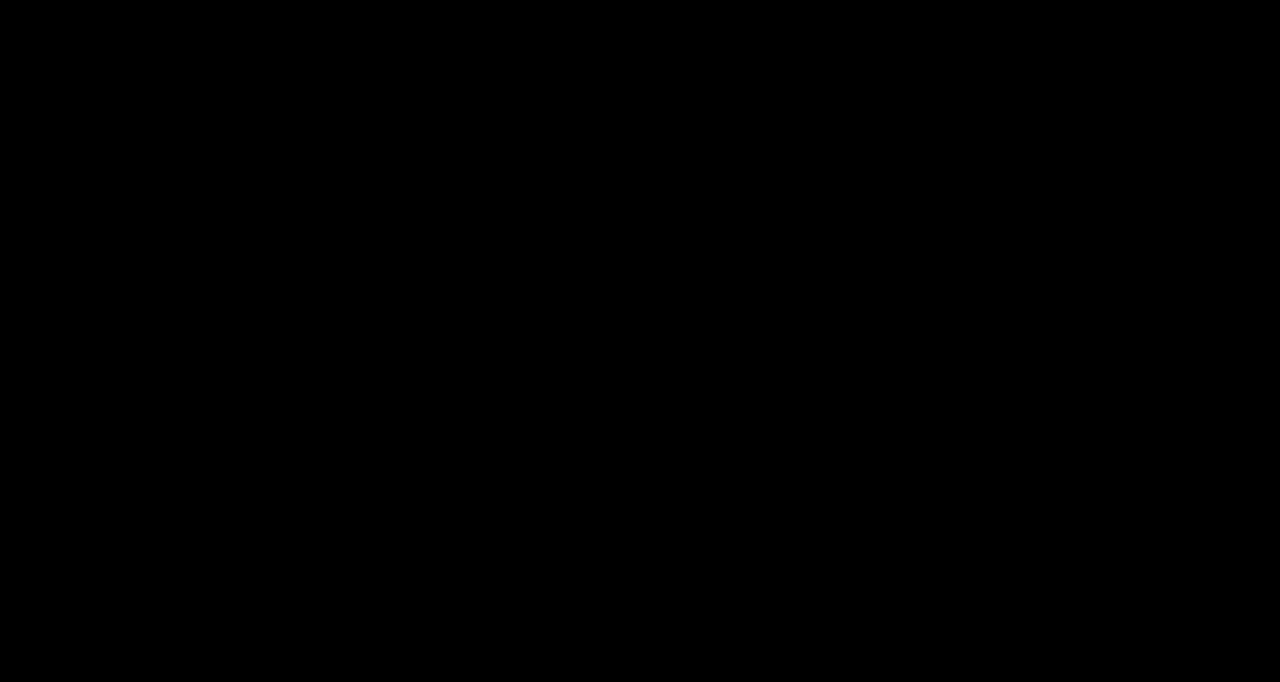
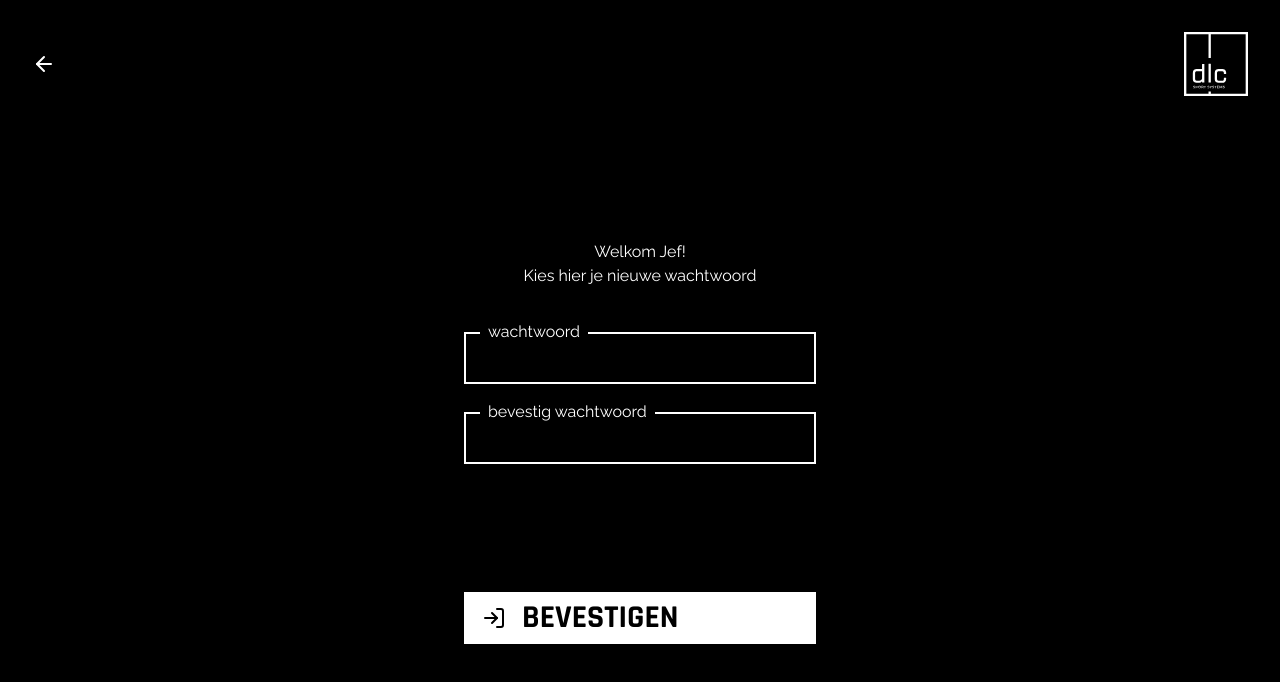
Before and after one commit to QuintenMuyllaert/DLC-Industry_Project, a React (Vite) app in the folder Frontend/: page /changepassword in a window 1280 px wide. Before the commit this address had no page. Shown: the top 682 px of the page. Built offline with nearby package versions, Linux system fonts and the light colour scheme.

Commit message:
💄 Created change password on first login page + desgin

```diff
--- a/Frontend/src/App.tsx
+++ b/Frontend/src/App.tsx
@@ -12,6 +12,7 @@ import Spectate from "./pages/Spectate";
 
 import "./style/screen.scss";
 import Manual from "./pages/Manual";
+import ChangePassword from "./pages/ChangePassword";
 
 export const App = () => {
 	return (
@@ -20,6 +21,7 @@ export const App = () => {
 				<Routes>
 					<Route path="/" element={<Root />} />
 					<Route path="/login" element={<Login />} />
+					<Route path="/changepassword" element={<ChangePassword />} />
 					<Route path="/score" element={<Score />} />
 					<Route path="/templates" element={<Templates />} />
 					<Route path="/matchsetup" element={<MatchSetup />} />
--- /dev/null
+++ b/Frontend/src/pages/ChangePassword.tsx
@@ -0,0 +1,72 @@
+import { useState } from "react";
+import { Link } from "react-router-dom";
+import { Input } from "../components/Input";
+import { Logo } from "../components/Logo";
+import { IconButton } from "../components/IconButton";
+import { LooseObject } from "../utils/Interfaces";
+
+export const ChangePassword = () => {
+	const defaultState: LooseObject = {
+		username: "",
+		password: "",
+	};
+
+	const [state, setState] = useState(defaultState);
+
+	return (
+		<div className="p-manual">
+			<div className="p-manual__header">
+				<svg
+					xmlns="http://www.w3.org/2000/svg"
+					width="24"
+					height="24"
+					viewBox="0 0 24 24"
+					fill="none"
+					stroke="currentColor"
+					stroke-width="2"
+					stroke-linecap="round"
+					stroke-linejoin="round">
+					<line x1="19" y1="12" x2="5" y2="12"></line>
+					<polyline points="12 19 5 12 12 5"></polyline>
+				</svg>
+
+				<Logo width="4rem" height="4rem" />
+			</div>
+			<div className="content">
+				<div className="u-grid-vertical-gap">
+					<div className="text">
+						<p>Welkom Jef!</p>
+						<p>Kies hier je nieuwe wachtwoord</p>
+					</div>
+
+					<Input id="password" label="wachtwoord" type="password" />
+					<Input id="confpassword" label="bevestig wachtwoord" type="password" />
+				</div>
+				<div className="button">
+					<IconButton
+						icon={
+							<svg
+								xmlns="http://www.w3.org/2000/svg"
+								width="24"
+								height="24"
+								viewBox="0 0 24 24"
+								fill="none"
+								stroke="currentColor"
+								strokeWidth="2"
+								strokeLinecap="round"
+								strokeLinejoin="round">
+								<path d="M15 3h4a2 2 0 0 1 2 2v14a2 2 0 0 1-2 2h-4"></path>
+								<polyline points="10 17 15 12 10 7"></polyline>
+								<line x1="15" y1="12" x2="3" y2="12"></line>
+							</svg>
+						}
+						label="BEVESTIGEN"
+						color="white"
+					/>
+				</div>
+			</div>
+		</div>
+	);
+};
+
+export default ChangePassword;
--- a/Frontend/src/style/pages/manual.scss
+++ b/Frontend/src/style/pages/manual.scss
@@ -22,6 +22,12 @@
 		padding-top: 4rem;
 		padding-inline: 1rem;
 
+		.text {
+			padding-top: 3rem;
+			margin-bottom: 1rem;
+			text-align: center;
+		}
+
 		.button {
 			margin-top: 8rem;
 		}
```
